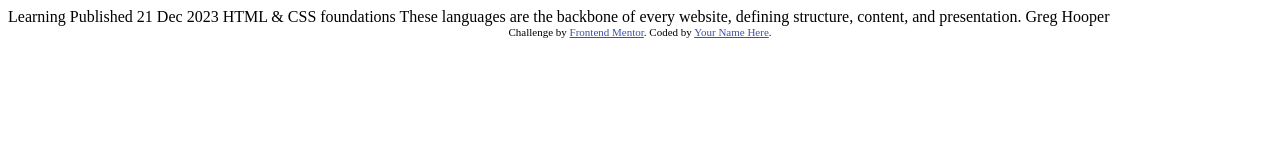
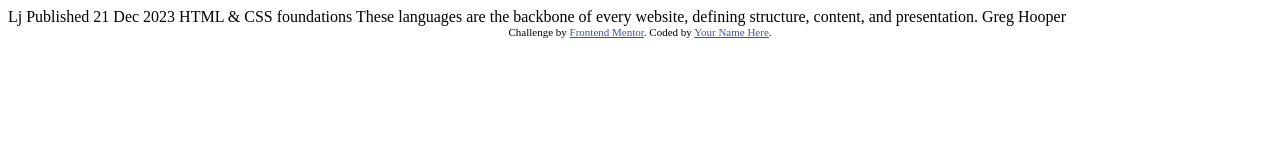
Before and after one commit to Keeththi2003/FronendMentor-Challenges, a plain HTML site: page blog-preview-card-main/index.html in a window 1280 px wide. Drawn offline with Linux system fonts and the light colour scheme.

Commit message:
Add files to folder

```diff
--- a/blog-preview-card-main/index.html
+++ b/blog-preview-card-main/index.html
@@ -16,7 +16,7 @@
 </head>
 <body>
 
-  Learning
+  Lj
 
   Published 21 Dec 2023
 
```
